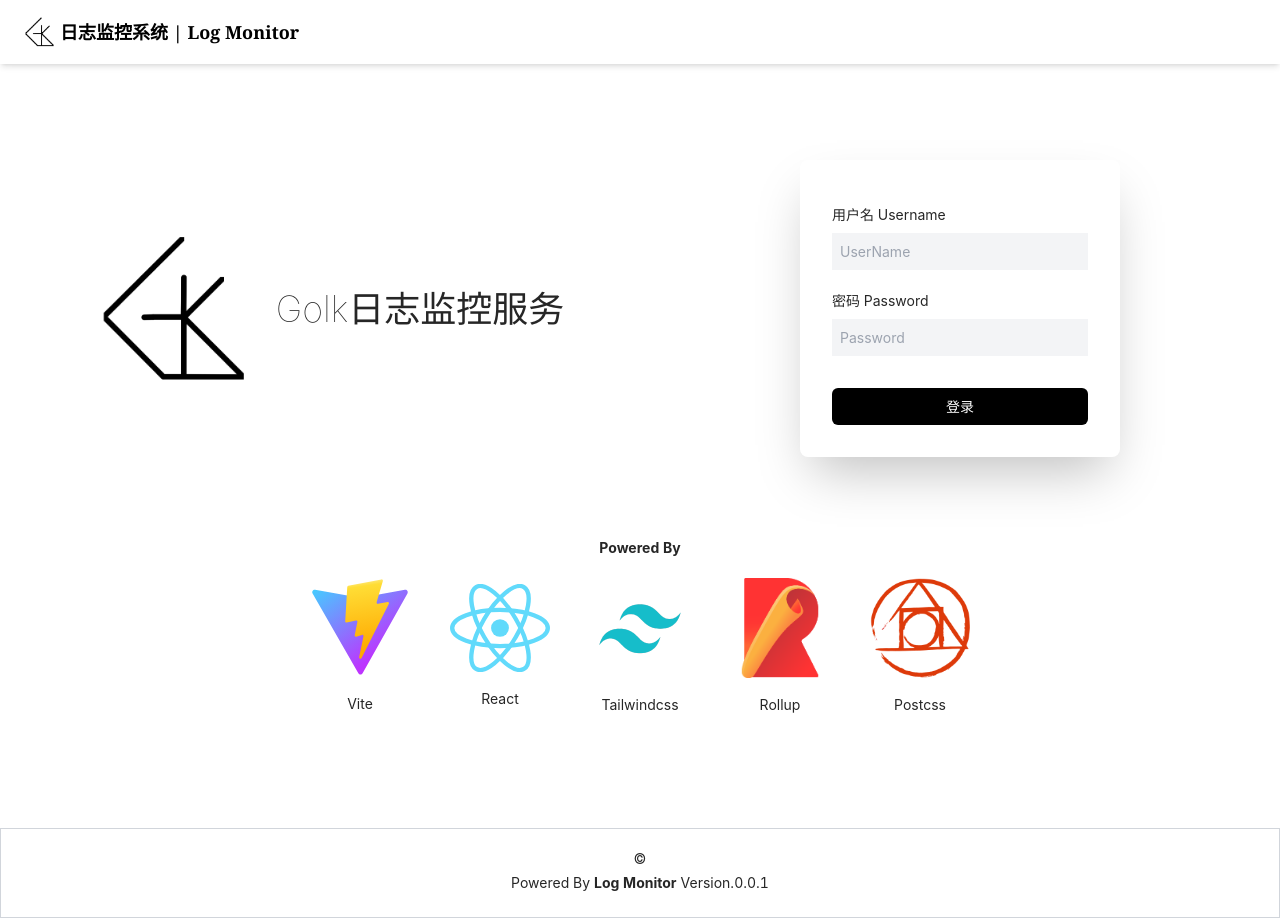
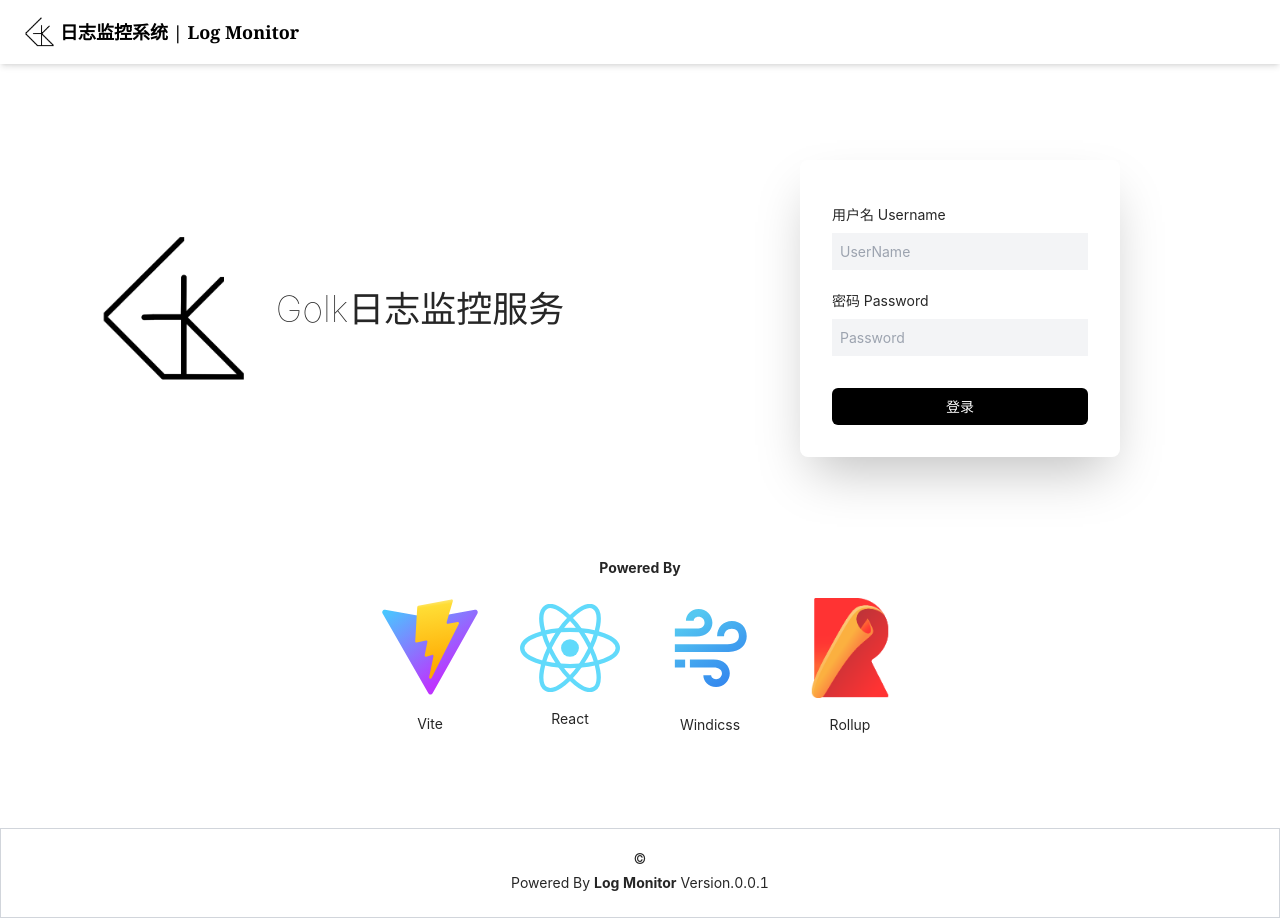
Before and after one commit to HerbertHe/log-monitor-server, a React (Vite) app: page / in a window 1280 px wide. Built offline with nearby package versions, Linux system fonts and the light colour scheme; no server answers.

Commit message:
chore :wrench: : remove packages

```diff
--- a/package.json
+++ b/package.json
@@ -19,7 +19,6 @@
   "dependencies": {
     "@antv/g2plot": "^2.3.21",
     "@herberthe/log-monitor": "^0.0.8",
-    "@tailwindcss/ui": "^0.7.2",
     "antd": "^4.15.5",
     "chalk": "^4.1.1",
     "commander": "^7.2.0",
@@ -35,7 +34,6 @@
     "react-router-dom": "^5.2.0"
   },
   "devDependencies": {
-    "@tailwindcss/jit": "^0.1.18",
     "@types/react": "^17.0.5",
     "@types/react-dom": "^17.0.5",
     "@types/react-router-dom": "^5.1.7",
--- a/src/components/Powered.tsx
+++ b/src/components/Powered.tsx
@@ -10,21 +10,17 @@ const PoweredBy = [
         name: "React",
     },
     {
-        logo: "/imgs/tailwindcss.png",
-        name: "Tailwindcss",
+        logo: "/imgs/windi.svg",
+        name: "Windicss",
     },
     {
         logo: "/imgs/rollup.png",
         name: "Rollup",
     },
-    {
-        logo: "/imgs/postcss.png",
-        name: "Postcss",
-    },
 ]
 
 const Powered = () => (
-    <div className="flex w-full flex-col justify-center items-center px-5 mt-20">
+    <div className="flex w-full flex-col justify-center items-center px-5 mt-25">
         <h2 className="font-bold">Powered By</h2>
         <ul className="flex flex-row justify-center items-center">
             {PoweredBy.map((item) => (
--- a/src/components/admin/AdminNginxLogs.tsx
+++ b/src/components/admin/AdminNginxLogs.tsx
@@ -90,7 +90,7 @@ const AdminNginxLogs = () => {
                 return {
                     key: index,
                     raw: item[0],
-                    time: item[1],
+                    time: item[1].substr(-8, 8),
                     level: item[2],
                     pid: item[3].split("#")[0],
                     number: item[4],
```
Also changed, not shown: src/components/admin/LogDetail.tsx (+12 -0 lines), 1 other file (tests, documents, lock files or other folders).
